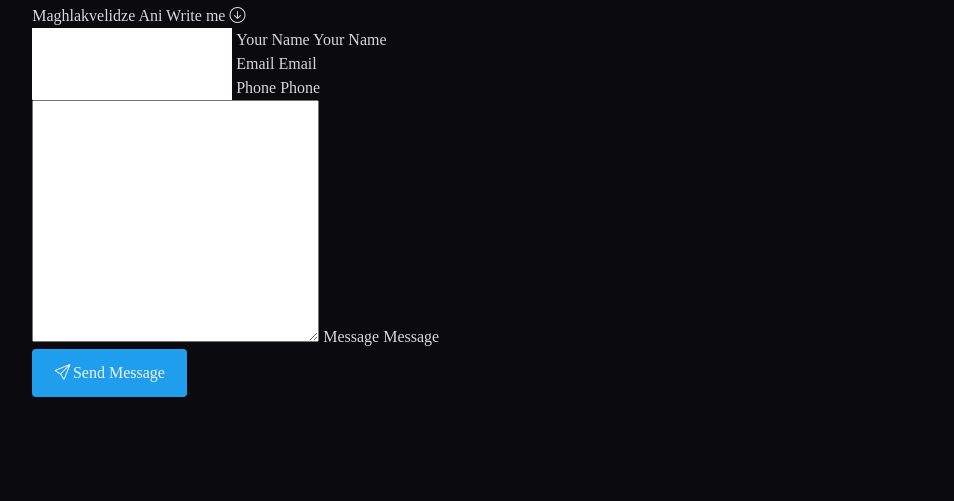
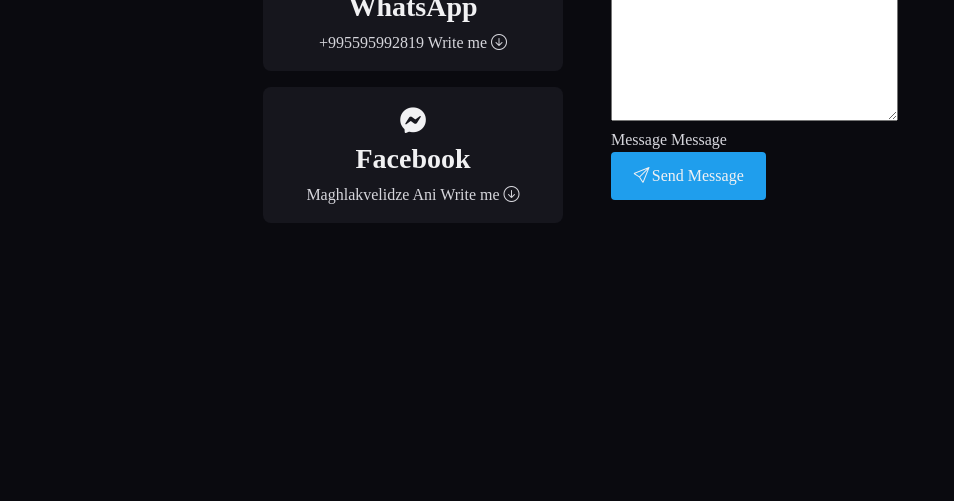
Before and after one commit to anniemmagh/COMMSCHOOL-FINAL-PROJECT, a plain HTML site: page index.html in a window 1280 px wide. Shown: the part 4589-5090 px from the top of the page, without its empty margins (83-1037 px from the left). After the commit the page ends 4916 px from the top, so only its background shows below. Drawn offline with nearby package versions, Linux system fonts and the light colour scheme; a web font is replaced by a local one.

Commit message:
contact section css starts

```diff
--- a/assets/style.css
+++ b/assets/style.css
@@ -697,3 +697,28 @@
     text-transform: lowercase;
     color: var(--skin-color);
 }
+/* contact section css  */
+.contact__container {
+    grid-template-columns: 300px 340px;
+    column-gap: 3rem;
+    justify-content: center;
+    align-items: center;
+}
+
+.contact__info {
+    display: grid;
+    row-gap: 1rem;
+}
+
+.contact__card {
+    background-color: var(--box-color);
+    padding: 1rem;
+    border-radius: .5rem;
+    text-align: center;
+}
+
+.contact__card-icon {
+    font-size: 1.6rem;
+    color: var(--title-color);
+    margin-bottom: var(--mb-0-25);
+}
```
